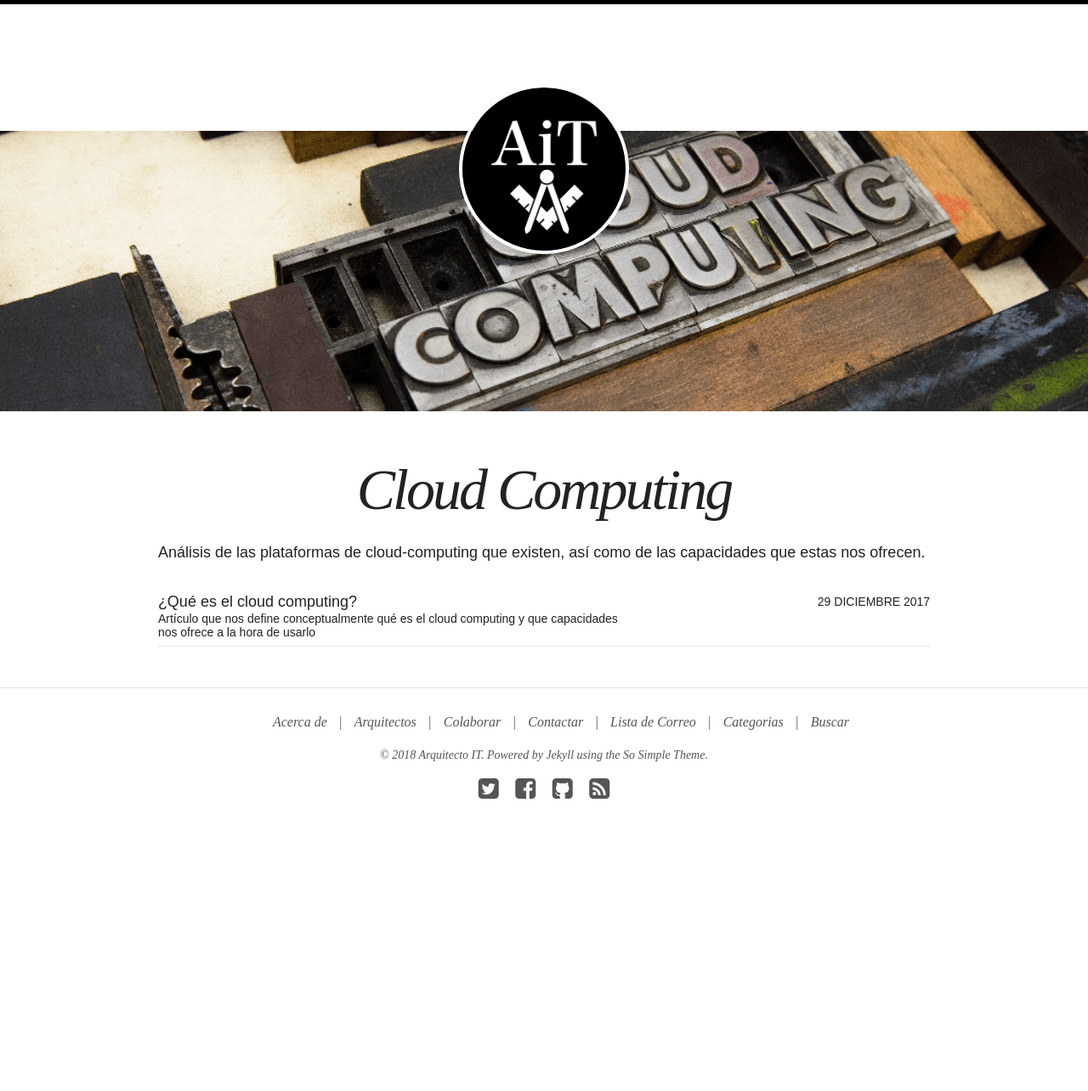
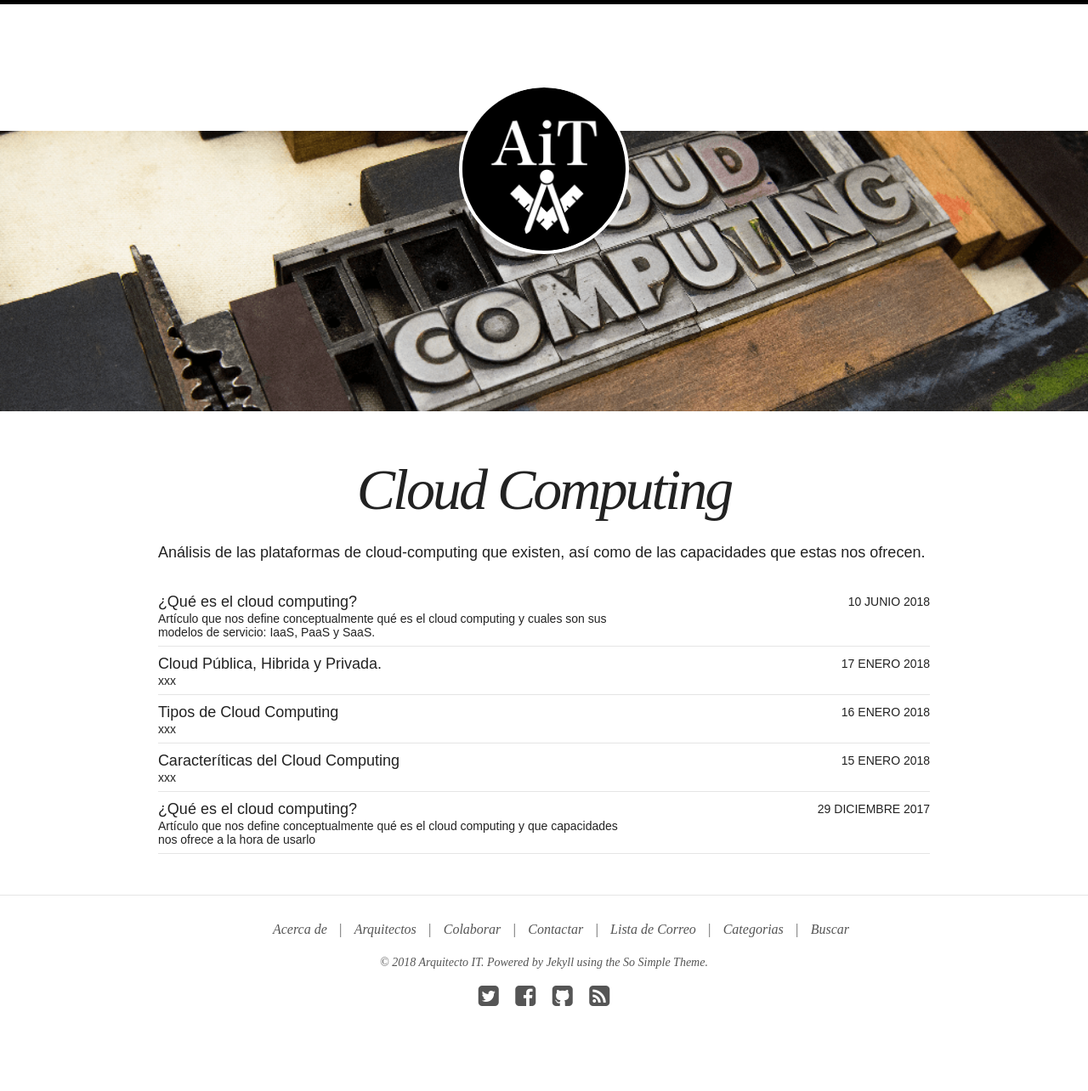
Before and after one commit to jcopete/arquitectoitweb, a Jekyll site: the page built from cloud/index.md, in a window 1280 px wide. Shown: the whole page at 85% size. Built offline with Jekyll 4.4.1, drawn with Linux system fonts in a browser that asks for light colours; nearby versions of some CDN libraries; before the commit the page ends 1040 px from its top, so only the background shows below that; part of the change alters nothing that is shown.

Commit message:
¿Qué es el Cloud Computing?

```diff
--- a/_posts/cloud/2017-12-29-que-es-cloud-computing.md
+++ b/_posts/cloud/2017-12-29-que-es-cloud-computing.md
@@ -10,11 +10,30 @@ comments: true
 share: true
 author: victor_cuervo
 ---
-Uno de los pilares sobre los que se vertebra la transformación digital en las empresas es el **cloud computing**, pero realmente, qué significa esto del **cloud computing** y por qué es tan importante a día de hoy.
+Uno de los pilares sobre los que se vertebra la **transformación digital en las empresas** es el **cloud computing**, pero realmente, qué significa esto del **cloud computing** y por qué es tan importante a día de hoy.
 
-El **cloud computing** es la capacidad de realizar ejecuciones computacionales sobre elementos que son virtuales. Es decir, no tener que disponer de un elemento físico para poder ejecutar nuestro código o programa.
+El **cloud computing** es la capacidad de realizar ejecuciones computacionales sobre elementos que son virtuales. Es decir, no tener que disponer de un elemento físico para poder ejecutar nuestro código o programa. Es lo que se viene a llamar **computación en la nube**, ya que realmente no sabemos dónde están ubicadas las máquinas.
 
-**computación en la nube**
+Pero la mejor forma de entender el **cloud comuting** es revisar la historia de cómo se han configurado los CPDs de las empresas, qué problemas se han encontrado y hacía dónde han evolucionado los sistemas.
+
+# Modelo tradicional o legacy
+Cuando hablamos de un **modelo tradicional o legacy** nos referimos a aquel modelo en el cual para poder montar un CPD disponemos de un espacio físico, el cual acondicionamos y dotamos de capacidades electricas. Una vez que disponemos de esto empezamos a aprovisionarlo de máquinas, las cuales nos darán principalmente tres cosas: capacidad de computo, capacidad de red y capacidad de almacenamiento.
+
+Sobre estos tres elementos empezamos a definir y construir nuestro CPD hasta llegar a disponer de servicios que permitan ejecutarse a nuestras aplicaciones. Para ello instalaremos sistemas operativos, entornos de ejecución de aplicaciones hasta llegar a desplegar allí nuestras aplicaciones.
+
+## Cuales son los handicaps del modelo legacy
+Los modelos tradicionales o legacy son modelos muy válidos en entornos controlados, con un crecimiento identificado y sostenible,... pero la realidad con la que se encuentran los proyectos y las empresas hoy en día es muy distinta. Ya que hablamos de rápidos aprovisionamientos de capacidades, de picos de uso desconocidos o impredecibles en ciertas aplicaciones o una simple necesidad alta de computo.
+
+Así podriamos decir que el modelo legacy tiene los siguientes handicaps:
+
+### Tiempo de aprovisonamiento de hardware
+Los tiempos en los que se suele aprovisionar hardware (computo o almacenamiento) son altos. O por lo menos no cuadran con los tiempos impuestos a los proyectos. Además podemos encontrarnos con *proyectos que sean pruebas de concepto* a los que tengamos que dar una rápida respuesta o *proyectos de alta complejidad* en los cuales se tarde en definir una forma correcta el entorno a disponibilizar.
+
+###
+
+## Handicaps del modelo legacy
+* Tiempo en aprovisionar nuevos elementos
+* Gestión de la obsolescencia del hardware
 
 
 # Puntos fuertes del Cloud Computing o PQ irse a la nube
@@ -58,9 +77,7 @@ Los modelos legacy pasaron a sistemas de virtualización para poder optimizar el
 
 
 
-## Handicaps del modelo legacy
-* Tiempo en aprovisionar nuevos elementos
-* Gestión de la obsolescencia del hardware
+
 
 
 
@@ -84,30 +101,3 @@ Dudas
 
 * ¿Costes ocultos del cloud computing?
 * Beneficios para las empresas del cloud???
-
-
-# Cloud Pública, Cloud Privada y Cloud Híbrida
-
-* Cloud Público, es aquel que es compartido por varios usuarios. No se conoce la ubicación de los servidores.
-
-* **Cloud Privado**, es aquel del que se tiene un uso exclusivo para nuestras aplicaciones. En algunos casos se es consciente de la ubicación física de las máquinas. ¿No tiene punto de acceso público?
-
-* Cloud Híbrida, es aquella que se aprovecha de los dos modelos de cloud. Por un lado se tiene capacidad de computo en la parte privada, pero se aprovecha de las capacidades de crecimiento de la cloud pública o se ofrecen ciertos servicios en la cloud publica.
-
-Los modelos de cloud híbrida suelen aprovecharse del uso de varios cloud públicos, aprovechando los mejores servicios ofrecidos por cada uno de ellos.
-
-
-# Características del Cloud Computing
-
-## Autoservicio
-Los recursos de computación pueden aprovisonarse de forma automática bajo demanda. Es decir, en el momento que necesitamos algo, esto se puede aprovisionar.
-
-Imagina, que necesitas más espacio de almacenamiento, de forma automática indicas que necesitas más espacio y se tiene en el momento.
-
-## Elasticidad
-Los recursos podrán crecer o decrecer de forma automática. Es decir, solo consumimos aquellos que necesitamos. Y por ende, se factura por aquellos servicios que se consumen. Con lo cual se puede optimizar el coste/consumo de recursos.
-
-## Capacidad de Medición
-Al ser un modelo bajo consumo y elástico un modelo de cloud computing debe de poder ser medido. De esta forma deberemos de saber cuántos recursos, bajo que circustancias y durante cuanto tiempo estamos consumiendo dentro del cloud.
-
-Estas mediciones nos servirán a la hora de tarificar los costes del servicio de cloud computing. Llegando al modelo de **pago por uso**.
--- /dev/null
+++ b/_posts/cloud/2018-01-15-caracteristicas-cloud-computing.md
@@ -0,0 +1,53 @@
+---
+layout: post
+title: Caracteríticas del Cloud Computing
+excerpt: "xxx"
+categories: cloud
+tags: []
+image:
+  feature: covers/cloudcomputing.png
+comments: true
+share: true
+author: victor_cuervo
+---
+
+# Características del Cloud Computing
+
+## Autoservicio
+Los recursos de computación pueden aprovisonarse de forma automática bajo demanda. Es decir, en el momento que necesitamos algo, esto se puede aprovisionar.
+
+Imagina, que necesitas más espacio de almacenamiento, de forma automática indicas que necesitas más espacio y se tiene en el momento.
+
+## Elasticidad
+Los recursos podrán crecer o decrecer de forma automática. Es decir, solo consumimos aquellos que necesitamos. Y por ende, se factura por aquellos servicios que se consumen. Con lo cual se puede optimizar el coste/consumo de recursos.
+
+## Capacidad de Medición
+Al ser un modelo bajo consumo y elástico un modelo de cloud computing debe de poder ser medido. De esta forma deberemos de saber cuántos recursos, bajo que circustancias y durante cuanto tiempo estamos consumiendo dentro del cloud.
+
+Estas mediciones nos servirán a la hora de tarificar los costes del servicio de cloud computing. Llegando al modelo de **pago por uso**.
+
+
+# Motivos por los que irse a un modelo de Cloud Computing
+
+* Es adaptable a cualquier tipo de empresa, ya seas una pequeña empresa o PYME hasta las grandes empresas
+
+* Capacita el poder empezar con un modelo tecnológico avanzado de una forma rápida y a bajo coste. Las empresas ya no necesitan el tener un CPD para poder empezar un negocio, basta con contratar un servicio **en la nube**.
+
+* Posibilita dar una rápida respuesta al negocio, sobre todo en estos momentos de transformación digital.
+
+* Posibilita Nuevos modelos de negocio
+
+* Incremento de la seguridad. Los modelos de seguridad superan a los modelos tradicionales. Solemos tener el concepto incorrecto de que aquello que controlamos tiene mayor seguridad que los modelos de cloud. Si bien las medidas que se tienen en las infraestructuras de cloud son muy elevados.
+  * Además permite el tener modelos de seguridad que se aplican a varias empresas, por lo cual es mucho mejor.
+
+* Elimina el Shadow IT ya que aprovisionamos muy rápido.
+
+
+* Flexibilidad de Crecimiento. Ante picos de demanda.
+
+* Adaptable a nuevos modelos de desarrollo de software (como puede ser el big data)
+
+* Recuperación ante desastres
+(Caso campofrío)
+
+* Actualizaciones Automáticas de Software
--- /dev/null
+++ b/_posts/cloud/2018-01-16-tipos-cloud-computing.md
@@ -0,0 +1,12 @@
+---
+layout: post
+title: Tipos de Cloud Computing
+excerpt: "xxx"
+categories: cloud
+tags: []
+image:
+  feature: covers/cloudcomputing.png
+comments: true
+share: true
+author: victor_cuervo
+---
--- /dev/null
+++ b/_posts/cloud/2018-01-17-cloud-publica-hibrida-privada.md
@@ -0,0 +1,21 @@
+---
+layout: post
+title: Cloud Pública, Hibrida y Privada.
+excerpt: "xxx"
+categories: cloud
+tags: []
+image:
+  feature: covers/cloudcomputing.png
+comments: true
+share: true
+author: victor_cuervo
+---
+# Cloud Pública, Cloud Privada y Cloud Híbrida
+
+* Cloud Público, es aquel que es compartido por varios usuarios. No se conoce la ubicación de los servidores.
+
+* **Cloud Privado**, es aquel del que se tiene un uso exclusivo para nuestras aplicaciones. En algunos casos se es consciente de la ubicación física de las máquinas. ¿No tiene punto de acceso público?
+
+* Cloud Híbrida, es aquella que se aprovecha de los dos modelos de cloud. Por un lado se tiene capacidad de computo en la parte privada, pero se aprovecha de las capacidades de crecimiento de la cloud pública o se ofrecen ciertos servicios en la cloud publica.
+
+Los modelos de cloud híbrida suelen aprovecharse del uso de varios cloud públicos, aprovechando los mejores servicios ofrecidos por cada uno de ellos.
--- /dev/null
+++ b/_posts/cloud/2018-06-10-que-es-cloud-computing.md
@@ -0,0 +1,37 @@
+---
+layout: post
+title: ¿Qué es el cloud computing?
+excerpt: "Artículo que nos define conceptualmente qué es el cloud computing y cuales son sus modelos de servicio: IaaS, PaaS y SaaS."
+categories: cloud
+tags: [cloud computing, IaaS, PaaS, SaaS]
+image:
+  feature: covers/cloudcomputing.png
+comments: true
+share: true
+author: victor_cuervo
+---
+Uno de los pilares sobre los que se vertebra la transformación digital en las empresas es el cloud computing. Pero realmente, qué significa esto del cloud computing y por qué es tan importante a día de hoy.
+
+El cloud computing es la capacidad de realizar ejecuciones computacionales sobre elementos que son virtuales. Es decir, no tener que disponer de un elemento físico para poder ejecutar nuestro código o programa. Es lo que se viene a llamar computación en la nube, ya que realmente no sabemos dónde están ubicadas las máquinas.
+
+Mediante el cloud computing podemos **disponer de recursos de forma ágil**. Estos recursos puede ser almacenamiento, para poder gestionar más ficheros, puede ser capacidad de computo para ejecutar más aplicaciones o bien para poder escalarlas. Estas capacidades hace que podamos **adaptarnos a las necesidades de cada momento** , reduciendo el tiempo con el cual tenemos que aprovisionarnos de recursos y ofreciendo la capacidad de dar una respuesta a una necesidad puntual.
+
+# Cloud Computing as a Service
+Esta gestión de recursos hace que aparezca el concepto **“consumo como servicio”** o lo que en inglés vemos como **“as a Service”**. Todos los recursos del Cloud Computing se consumen como servicio. Es decir solo pagamos aquello que consumimos, por ejemplo el espacio en disco que estemos consumiendo en un determinado momento, el tiempo que un servidor esté encendido,…
+
+De esta manera el modelo de servicios del **Cloud Computing**  habla, principalmente de tres tipos:
+
+## IaaS: Infraestructure as a Service.
+Sería la infraestructura como servicio. Es decir, los niveles más bajos. De forma dinámica podemos disponer de nuevas redes, sistemas de almacenamiento o servidores. En este tipo de sistemas de Cloud Computing tenemos servicios como el que nos ofrece Amazon Web Services (AWS), Microsoft Azure,...
+
+## PaaS: Platform as a Service
+En este caso hablamos de la plataforma como servicio. Los que nos ofrecen estos modelos de cloud computing son plataformas para desarrollar aplicaciones, es decir, disponemos configurado hasta la capa de sistema operativo, solo teniendo que preocuparnos de los datos y aplicaciones. Algunos ejemplos de PaaS serían Google App Engine, Red Hat OpenShift,...
+
+## SaaS: Software as a Service
+Este es el modelo de cloud computing más cercano a los usuarios finales, ya que es el software como servicio. Es decir, se ofrece una funcionalidad de negocio como servicio. En este tipo tenemos algunos casos como _Gmail_ para la gestión de correos electrónicos, _Dropbox_ para el almacenamiento de ficheros en la nube, _Office 365_ como suite ofimatica en la nube,...
+
+# Cloud Computing y el modelo de negocio
+
+En este nuevo escenario de gestión de activos como servicios y agilidad facilita que se **modifiquen los modelos de negocio** y hace que aparezcan nuevos, ya que permite la creación de nuevas empresas, productos y modelos de negocio, las cuales pueden albergar todos sus sistemas informáticos en la nube a un bajo coste y de una forma rápida.
+
+De igual manar las empresas tradicionales ven un impacto en su modelo de gestión tanto presupuestario como de activos, ya que se pasa de modelos tradicionales de inversión en equipos y CPDs a un modelo de gestión de la tecnología de una empresa en un modelo por servicios. Lo que hace que en lo referente al modelo presupuestario se cambie de un modelo Capex a un modelo Opex.
```
